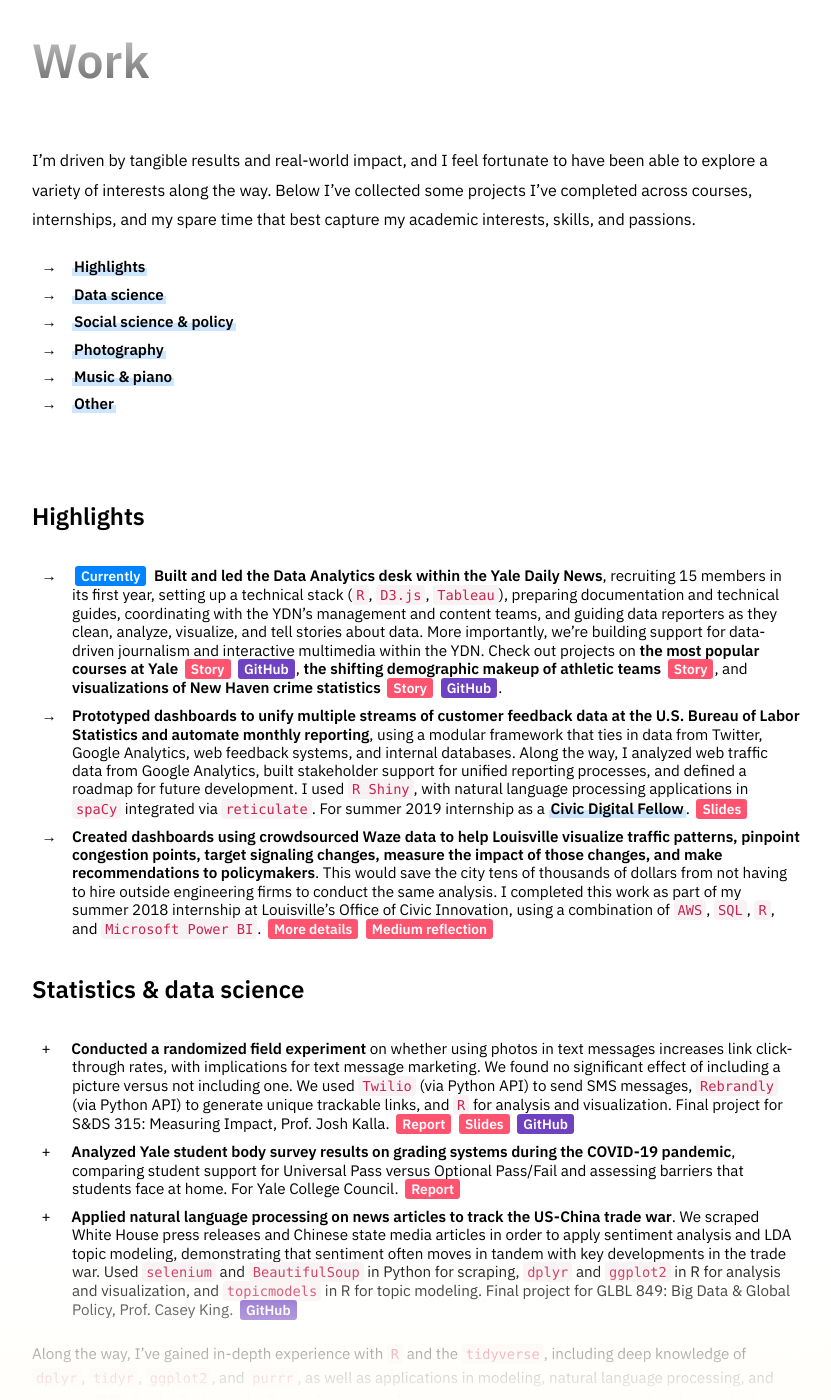
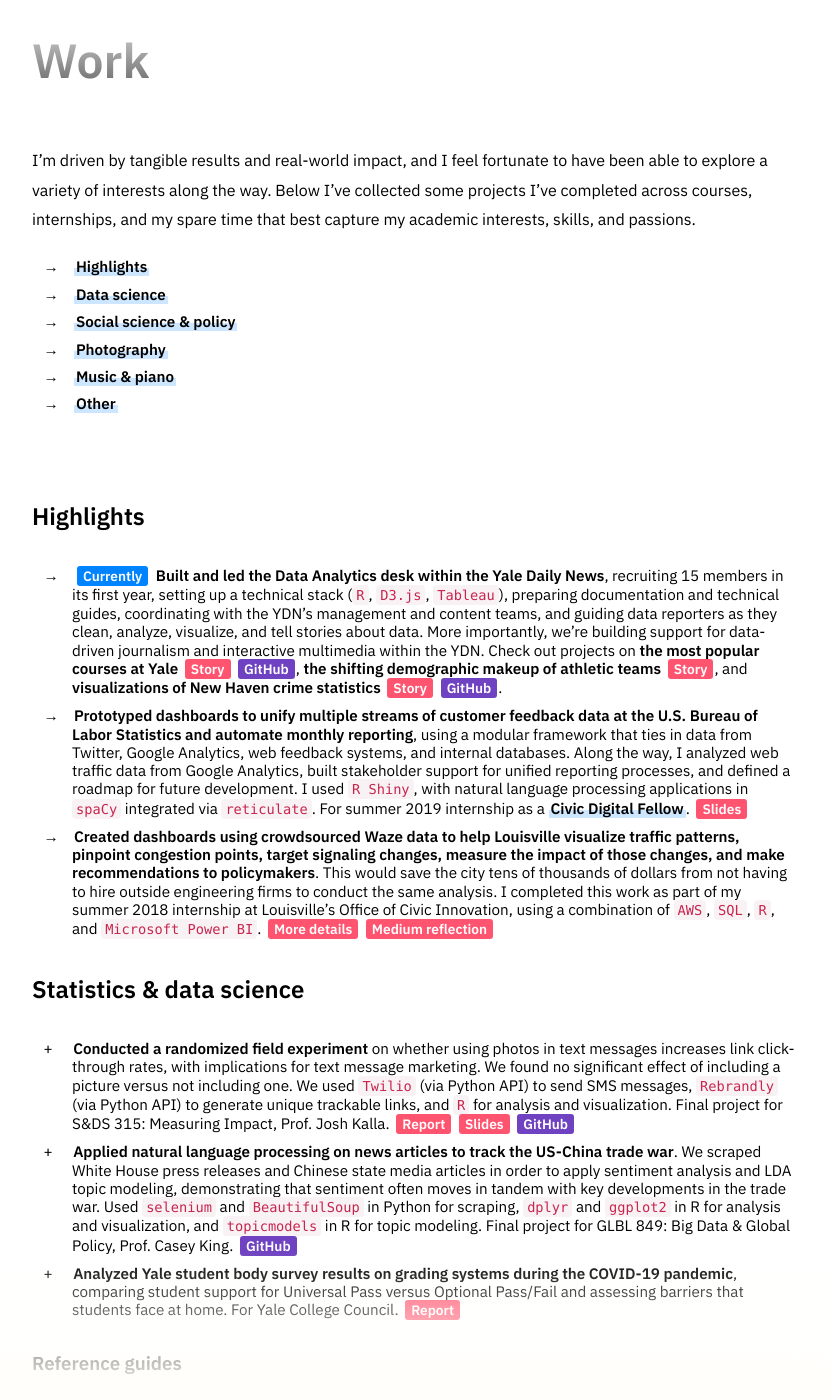
Before and after one commit to iamdanzhao/iamdanzhao.github.io, a Jekyll site: the page built from work/index.md, in a window 1280 px wide and 1400 px high, scrolled down 305 px. Shown: the whole window, without its empty margins (224-1055 px from the left). Built offline with Jekyll 4.4.1, drawn with Linux system fonts in a browser that asks for light colours; some of the changed text lies outside the part shown.

Commit message:
various small fixes

```diff
--- a/colophon/index.html
+++ b/colophon/index.html
@@ -18,7 +18,7 @@ title: Colophon / Daniel Zhao
     <div class="half">
         <h3>Photos</h3>
         <p class="description">I've been using my trusty <strong>Canon Rebel T5i</strong> for over six years now. I started with the kit lens, but I now mostly use the <strong>Sigma 18-35mm f/1.8 Art</strong>. On some occasions I'll fall back to the <strong>Canon EF 50mm f/1.8</strong>.</p>
-        <p class="description">I edit my photos with <strong>Adobe Lightroom Classic CC</strong> — I'll switch to the cloud version when it reaches feature parity and once storage gets cheaper.</p>
+        <p class="description">I edit my photos with <strong>Adobe Lightroom Classic CC</strong>. I'll switch to the cloud version when it reaches feature parity and once storage gets cheaper.</p>
     </div>
     <div class="half">
         <h3>Tech</h3>
--- a/index.html
+++ b/index.html
@@ -44,7 +44,7 @@ title: Home
     <div class="cols">
         <div class="third">
             <h2>A snapshot of things I've worked on</h2>
-            <p><strong><a href="https://drive.google.com/open?id=1EVYQ_hP3c3kRpX8rFneZTyGeV4ofQXok" target="_blank">Full resume</a></strong> or <strong><a href="/work/">more work</a></strong></p>
+            <p><strong><a href="https://drive.google.com/file/d/10b6y2dfFXqDoMkjpebt-kEdVk11gEUxO/view" target="_blank">Full resume</a></strong> or <strong><a href="/work/">more work</a></strong></p>
         </div>
         <div class="two-thirds">
             <ul class="list-arrows">
--- a/styles/main.css
+++ b/styles/main.css
@@ -233,7 +233,7 @@ ol li > * {
 
 .list-plus li,
 .list-arrows li {
-    text-indent: -2em;
+    text-indent: -1.875em;
 }
 
 .list-plus li:before,
--- a/work/index.md
+++ b/work/index.md
@@ -28,14 +28,13 @@ I’m driven by tangible results and real-world impact, and I feel fortunate to
 
 {: .list-plus}
 - **Conducted a randomized field experiment** on whether using photos in text messages increases link click-through rates, with implications for text message marketing. We found no significant effect of including a picture versus not including one. We used `Twilio` (via Python API) to send SMS messages, `Rebrandly` (via Python API) to generate unique trackable links, and `R` for analysis and visualization. Final project for S&DS 315: Measuring Impact, Prof. Josh Kalla. [Report](https://drive.google.com/file/d/1zMFYqGpCuJ-gEAoDZafG6VLL2PQxQe_b/view?usp=sharing){:target="_blank" class="button inline-label-page"} [Slides](https://docs.google.com/presentation/d/1qjBd1igY0IjrU7NS7eUP02LMKwQGF-yPGUnW_CZ_MUg/edit?usp=sharing){:target="_blank" class="button inline-label-page"} [GitHub](https://github.com/iamdanzhao/teatexts){:target="_blank" class="button inline-label-github"}
+- **Applied natural language processing on news articles to track the US-China trade war**. We scraped White House press releases and Chinese state media articles in order to apply sentiment analysis and LDA topic modeling, demonstrating that sentiment often moves in tandem with key developments in the trade war. Used `selenium` and `BeautifulSoup` in Python for scraping, `dplyr` and `ggplot2` in R for analysis and visualization, and `topicmodels` in R for topic modeling. Final project for GLBL 849: Big Data & Global Policy, Prof. Casey King. [GitHub](https://github.com/iamdanzhao/maketradenotwar){:target="_blank" class="button inline-label-github"}
 - **Analyzed Yale student body survey results on grading systems during the COVID-19 pandemic**, comparing student support for Universal Pass versus Optional Pass/Fail and assessing barriers that students face at home. For Yale College Council. [Report](https://drive.google.com/file/d/1ltuBAJO32H4yhcteUkkrn4tuyvTjW2lu/view?usp=sharing){:target="_blank" class="button inline-label-page"}
-- **Applied natural language processing on news articles to track the US-China trade war**. We scraped White House press releases and Chinese state media articles in order to apply sentiment analysis and LDA topic modeling, demonstrating that sentiment often moves in tandem with key developments in the trade war. Used `selenium` and `BeautifulSoup` in Python for scraping, `dplyr` and `ggplot2` in R for analysis and visualization, and `topicmodels` in R for topic modeling. Final project for GLBL 849: Big Data & Global Policy, Prof. Casey King. [GitHub](https://github.com/iamdanzhao/maketradenotwar){:target="_blank" class="button inline-label-github"}
+
+### Reference guides
 
 {:.description}
-Along the way, I've gained in-depth experience with `R` and the `tidyverse`, including deep knowledge of `dplyr`, `tidyr`, `ggplot2`, and `purrr`, as well as applications in modeling, natural language processing, and mapping/GIS. On the Python side, I'm proficient in web scraping using whatever tool gets the job done (either `requests`, `selenium`, `BeautifulSoup`, or a combination), working with APIs, and machine learning. I'm also proficient with `D3.js`, Stata, Tableau, `R Shiny`, and `SQL`.
-
-{:.description}
-I've attempted to document all of this by creating reference guides for what I've learned. They're incomplete and I'm constantly adding to them, but perhaps they'll be useful:
+I've attempted to document my technical learnings over the past few years by creating reference guides. They're incomplete and I'm constantly adding to them, but perhaps they'll be useful:
 
 {: .list-arrows .list-bold}
 - [R Reference](http://danielzhao.com/media/r_reference.html){:target="_bold"}
@@ -48,7 +47,7 @@ I've attempted to document all of this by creating reference guides for what I'v
 - **Led a team of 10 to research the Connecticut Green Bank, a public-private investment bank that funds renewable energy projects** in Connecticut and the nation's first of its kind. We focused on the relationship between its investment model and its shift towards equitable access to green energy, and present challenges in the face of Connecticut's budgetary challenges.
 - Wrote a brief for **Mikie Sherrill's congressional campaign in NJ-11** regarding **reversing decades of environmental mismanagement on the Passaic River**, including how to hold chemical polluters accountable and enact more equitable flood insurance policy
 
-In addition, I've also used **final projects and essays** in several courses as an opportunity to learn more about specific issues I'm interested in, such as:
+### Course final projects
 
 {: .list-plus}
 - **How Western technology companies facilitate digital authoritarianism by selling surveillance products**, acquiescing to China and Russia's demands, and letting misinformation go unchecked, as well as key considerations for developing policy moving forward
@@ -58,6 +57,9 @@ In addition, I've also used **final projects and essays** in several courses as
 - **How the urban built environment can impact residential segregation**, along with a framework, data sources, and methodology that we can use to study this relationship in New York City
 - **How to increase interoperability of electronic health records (EHRs)** in the United States in order to facilitate big data in drug research, precision medicine and patient-centered care
 
+### Course notes
+
+{:.description}
 These are **notes I've compiled for courses I've taken**, as a study and review tool. Feel free to use at your own discretion, although I make no guarantees for the accuracy of the notes or the degree to which they will represent the course as taught in future semesters.
 
 {: .list-arrows}
```
